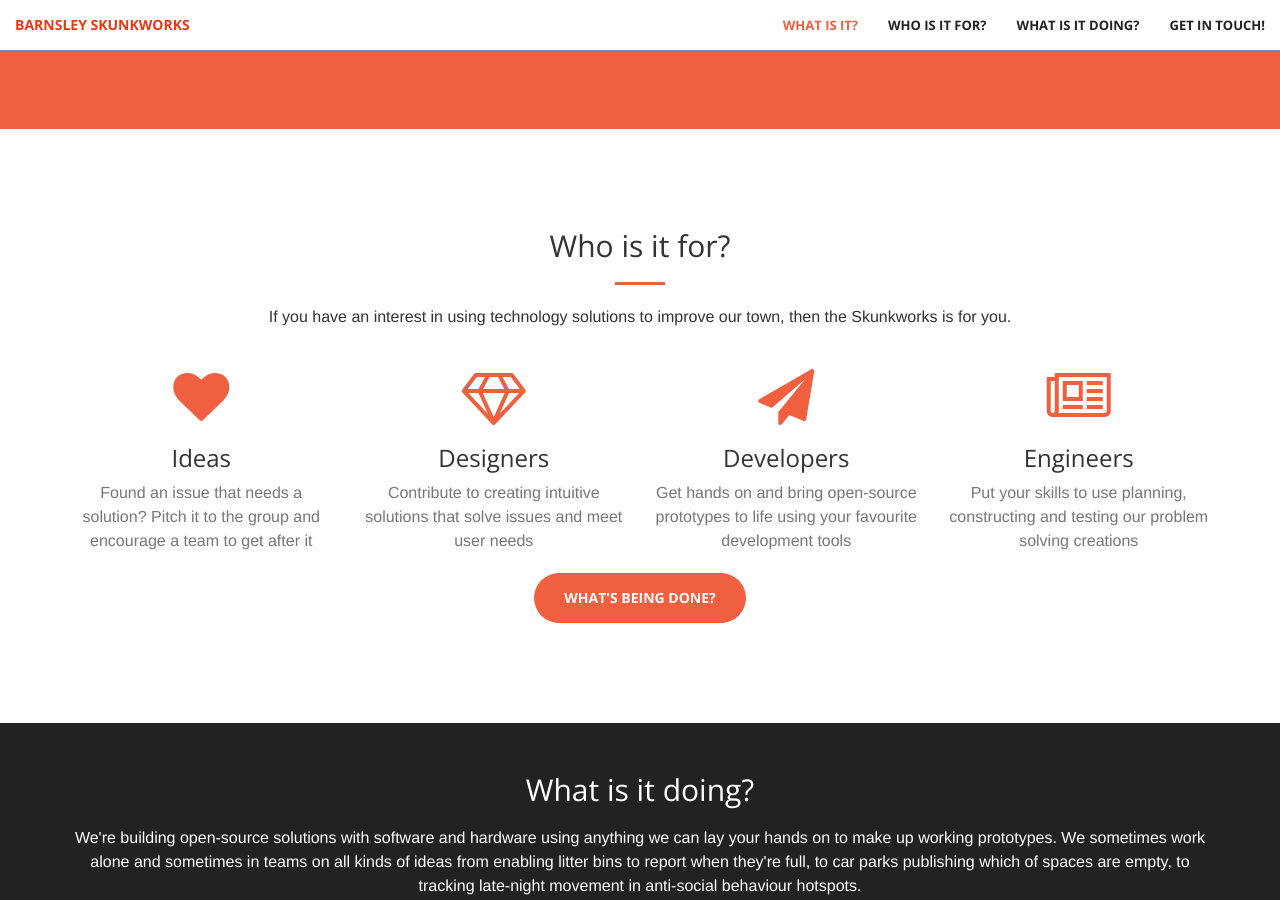
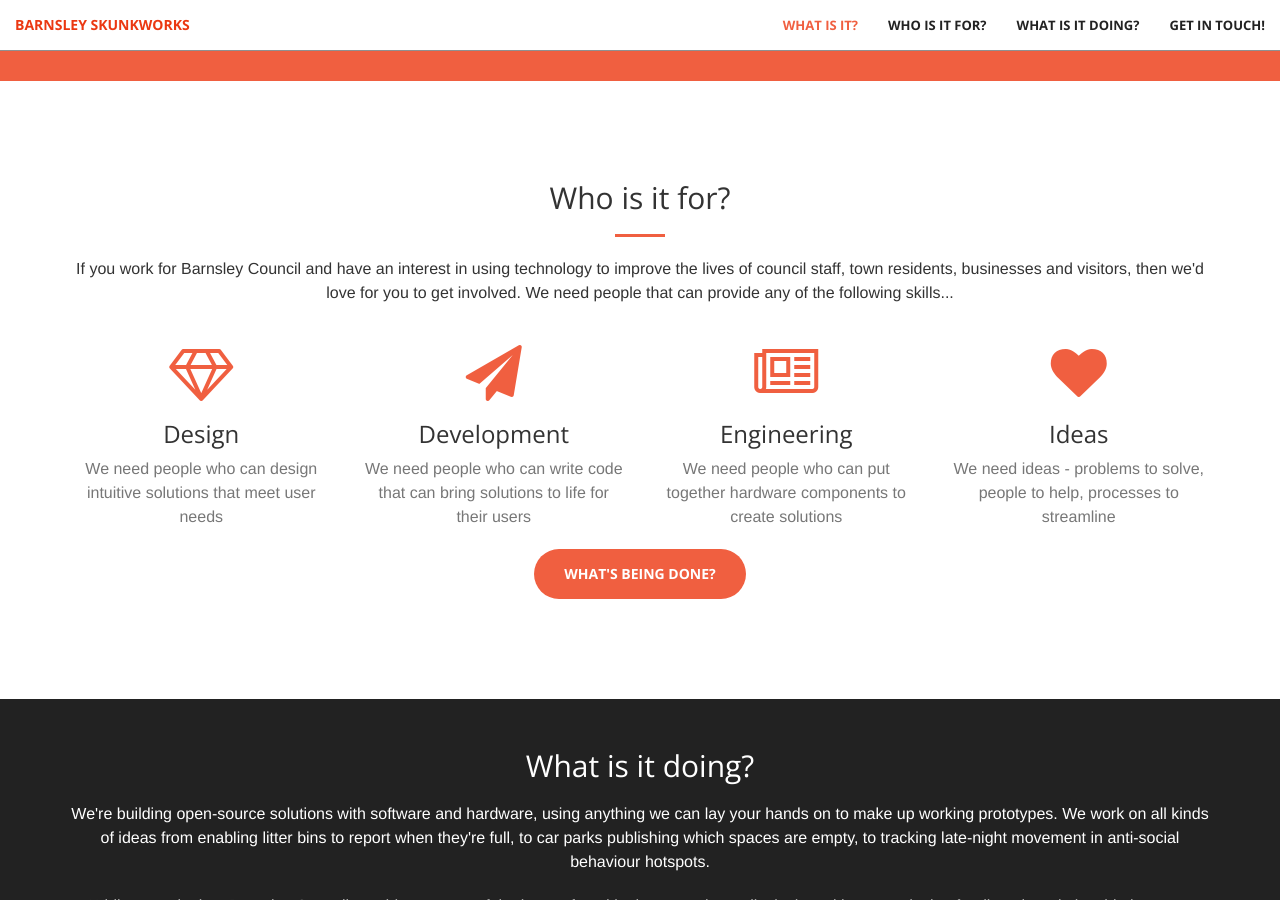
Before and after one commit to BarnsleySkunkworks/barnsleyskunkworks.github.io, a Jekyll site: the page built from index.md, in a window 1280 px wide and 900 px high, scrolled down 1261 px. Built offline with Jekyll 4.4.1, drawn with Linux system fonts in a browser that asks for light colours; comment, search, counter and statistics services are not loaded; some of the changed text lies outside the part shown.

Commit message:
Update to better reflect the offer

```diff
--- a/_config.yml
+++ b/_config.yml
@@ -1,8 +1,7 @@
 # Site settings
 title: Barnsley Skunkworks
 email: hello@barnsleyskunk.works
-description: > # this means to ignore newlines until "baseurl:"
-  A small and loosely structured group of people coming together to research and develop innovative technology ideas, prototypes and solutions to town problems in Barnsley, South Yorkshire.
+description: Barnsley Skunkworks is a small and loosely structured group of cross-departmental council employees, coming together to research and develop innovative technology ideas, prototypes and solutions to town issues.
 baseurl: "" # the subpath of your site, e.g. /blog/
 url: "http://barnsleyskunk.works" # the base hostname & protocol for your site
 
--- a/_includes/aside.html
+++ b/_includes/aside.html
@@ -2,8 +2,16 @@
       <div class="container text-center">
           <div class="call-to-action">
               <h2>What is it doing?</h2>
-              <p>We're building open-source solutions with software and hardware using anything we can lay your hands on to make up working prototypes. We sometimes work alone and sometimes in teams on all kinds of ideas from enabling litter bins to report when they're full, to car parks publishing which of spaces are empty, to tracking late-night movement in anti-social behaviour hotspots.</p>
-              <p>A few examples of current projects are below.</p>
+              <p>
+                We're building open-source solutions with software and hardware, using anything we can lay your hands on to make up working prototypes. We work on all kinds of ideas from enabling litter bins to report when they're full, to car parks publishing which spaces are empty, to tracking late-night movement in anti-social behaviour hotspots.
+              </p>
+              <p>
+                While many look to Barnsley Council to address many of the issues faced in the town, the reality is that with ever reducing funding, the relationship between citizen and state has to change. As does the way the council uses its resources. Residents, businesses and visitors must do more for themselves and the council must streamline its processes - it can't do as much as it once did.
+              </p>
+              <p>
+                The council recognises that technology, automation, artifical intelligence and the internet of things will play a huge part in achieving the efficiencies it needs and so the skunkworks exists to allow employees from across the organisation to step up and apply their skills where they ordinarily wouldn't. A radical approach to bring about radical change.
+              </p>
+              <p>A few examples of current projects are below...</p>
               <a href="#join" class="btn btn-default btn-xl page-scroll">Join us!</a>
           </div>
       </div>
--- a/_includes/call-to-action.html
+++ b/_includes/call-to-action.html
@@ -4,7 +4,7 @@
             <div class="col-lg-8 col-lg-offset-2 text-center">
                 <h2 class="section-heading">What exactly is it?</h2>
                 <hr class="light">
-                <p>Barnsley "Skunkworks" is the name given to a collaboration between the council, residents, local businesses and the maker community. We come together to discuss town issues and to create technology solutions for them using open-source approaches that can be reused by other towns and cities. We create prototypes that are later pitched against invest-to-save budgets to be taken forward in 'real-world' projects. We aim to solve problems for the council, make improvements for citizens and potentially spark new business opportunities for makers.</p>
+                <p>Our "Skunkworks" are day-long sessions run on the last Thursday of each month. They take place as hack-day style events over 12 hours from 7am to 7pm. Teams are formed around prioritised issues and they set about building technology prototypes to solve them. The days end with demo presentations looking to secure invest-to-save funding and formal business case support for real-world development.</p>
                 <a href="#who" class="btn btn-default btn-xl page-scroll">Is it for you?</a>
             </div>
         </div>
--- a/_includes/portfolio.html
+++ b/_includes/portfolio.html
@@ -7,10 +7,10 @@
                     <div class="portfolio-box-caption">
                         <div class="portfolio-box-caption-content">
                             <div class="project-category text-faded">
-                                Customer Services
+                                Automated pothole reporting
                             </div>
                             <div class="project-name">
-                                Smart Pothole Detection
+                                Developing a camera rig with OpenCV image interogation for our fleet of vehicles
                             </div>
                         </div>
                     </div>
@@ -22,10 +22,10 @@
                     <div class="portfolio-box-caption">
                         <div class="portfolio-box-caption-content">
                             <div class="project-category text-faded">
-                                Workplace Mobilisation
+                                Workforce Mobilisation
                             </div>
                             <div class="project-name">
-                                Intelligent Hotdesks
+                                Enabling sensors to detect hotdesk occupancy in council offices
                             </div>
                         </div>
                     </div>
@@ -40,7 +40,7 @@
                                 Networks and Connectivity
                             </div>
                             <div class="project-name">
-                                 Things Network Barnsley
+                                 Supporting the rollout of The Things Network for IoT device connectivity across Barnsley
                             </div>
                         </div>
                     </div>
--- a/_includes/services.html
+++ b/_includes/services.html
@@ -4,7 +4,7 @@
             <div class="col-lg-12 text-center">
                 <h2 class="section-heading">Who is it for?</h2>
                 <hr class="primary">
-                <p>If you have an interest in using technology solutions to improve our town, then the Skunkworks is for you.</p>
+                <p>If you work for Barnsley Council and have an interest in using technology to improve the lives of council staff, town residents, businesses and visitors, then we'd love for you to get involved. We need people that can provide any of the following skills...</p>
             </div>
         </div>
     </div>
@@ -12,30 +12,30 @@
         <div class="row">
             <div class="col-lg-3 col-md-6 text-center">
                 <div class="service-box">
-                    <i class="fa fa-4x fa-heart wow bounceIn text-primary" data-wow-delay=".3s"></i>
-                    <h3>Ideas</h3>
-                    <p class="text-muted">Found an issue that needs a solution? Pitch it to the group and encourage a team to get after it</p>
+                    <i class="fa fa-4x fa-diamond wow bounceIn text-primary" data-wow-delay=".3s"></i>
+                    <h3>Design</h3>
+                    <p class="text-muted">We need people who can design intuitive solutions that meet user needs</p>
                 </div>
             </div>
             <div class="col-lg-3 col-md-6 text-center">
                 <div class="service-box">
-                    <i class="fa fa-4x fa-diamond wow bounceIn text-primary"></i>
-                    <h3>Designers</h3>
-                    <p class="text-muted">Contribute to creating intuitive solutions that solve issues and meet user needs</p>
+                    <i class="fa fa-4x fa-paper-plane wow bounceIn text-primary"></i>
+                    <h3>Development</h3>
+                    <p class="text-muted">We need people who can write code that can bring solutions to life for their users</p>
                 </div>
             </div>
             <div class="col-lg-3 col-md-6 text-center">
                 <div class="service-box">
-                    <i class="fa fa-4x fa-paper-plane wow bounceIn text-primary" data-wow-delay=".1s"></i>
-                    <h3>Developers</h3>
-                    <p class="text-muted">Get hands on and bring open-source prototypes to life using your favourite development tools</p>
+                    <i class="fa fa-4x fa-newspaper-o wow bounceIn text-primary" data-wow-delay=".1s"></i>
+                    <h3>Engineering</h3>
+                    <p class="text-muted">We need people who can put together hardware components to create solutions</p>
                 </div>
             </div>
             <div class="col-lg-3 col-md-6 text-center">
                 <div class="service-box">
-                    <i class="fa fa-4x fa-newspaper-o wow bounceIn text-primary" data-wow-delay=".2s"></i>
-                    <h3>Engineers</h3>
-                    <p class="text-muted">Put your skills to use planning, constructing and testing our problem solving creations</p>
+                    <i class="fa fa-4x fa-heart wow bounceIn text-primary" data-wow-delay=".2s"></i>
+                    <h3>Ideas</h3>
+                    <p class="text-muted">We need ideas - problems to solve, people to help, processes to streamline</p>
                 </div>
             </div>
         </div>
```
